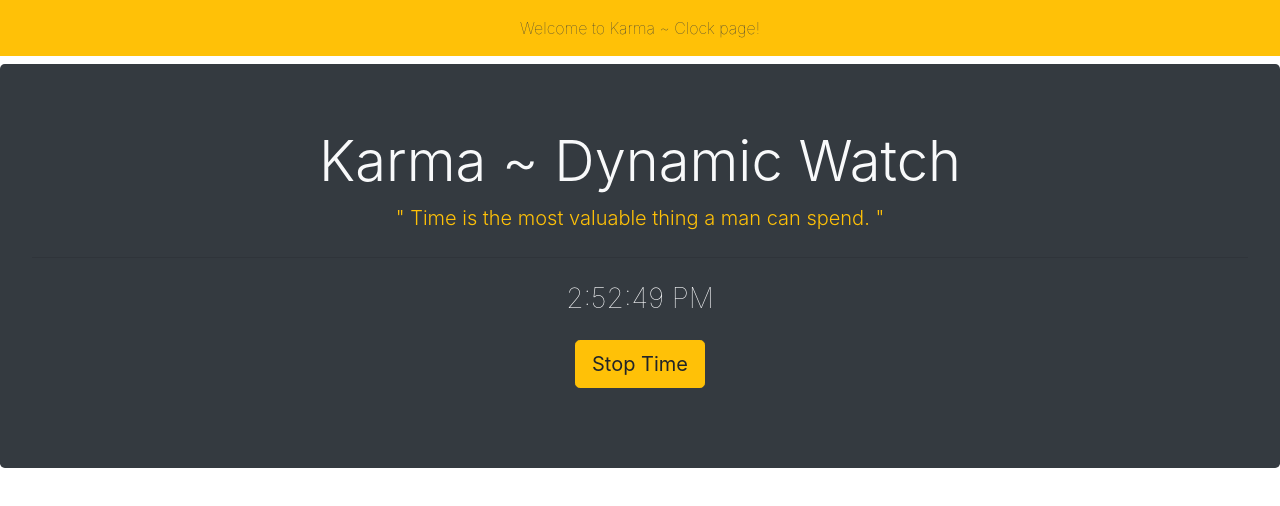
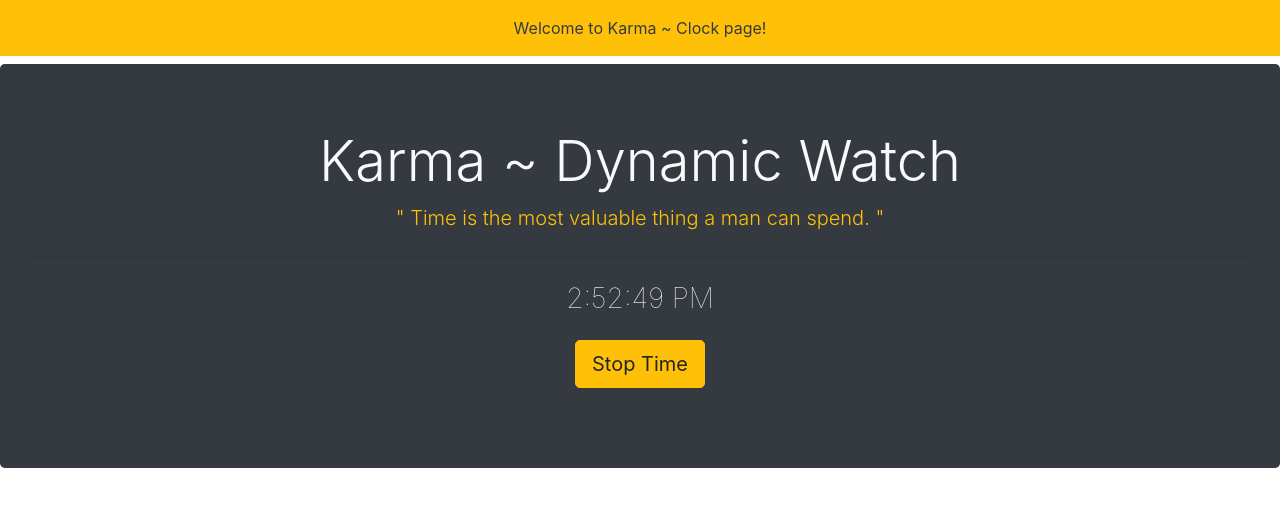
Before and after one commit to smitdudhat4/karmaclock, a plain HTML site: page index.html in a window 1280 px wide. Drawn offline with nearby package versions, Linux system fonts and the light colour scheme.

Commit message:
Update index.html

```diff
--- a/index.html
+++ b/index.html
@@ -15,7 +15,7 @@
     <title>Karma ~ Dynamic Watch</title>
   </head>
   <body>
-    <div class="p-3 mb-2 bg-warning text-dark font-weight-lighter text-center">Welcome to Karma ~ Clock page!
+    <div class="p-3 mb-2 bg-warning text-dark text-center">Welcome to Karma ~ Clock page!
     </div>
 
     <div class="jumbotron bg-dark">
```
